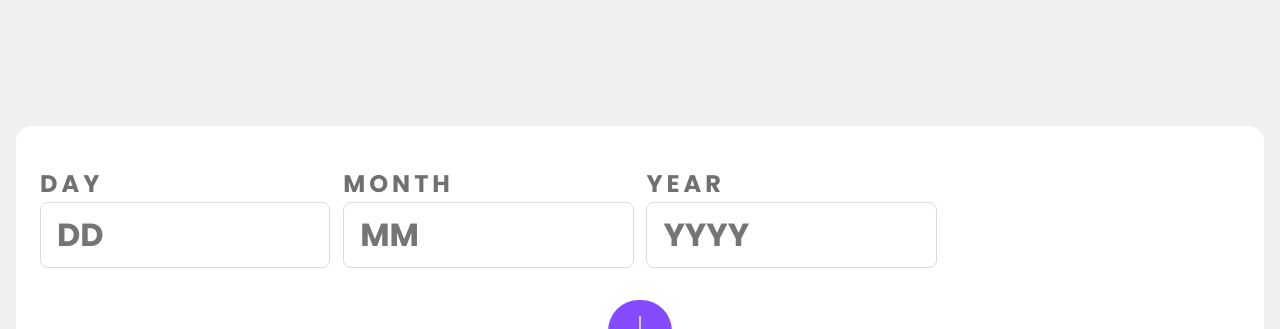
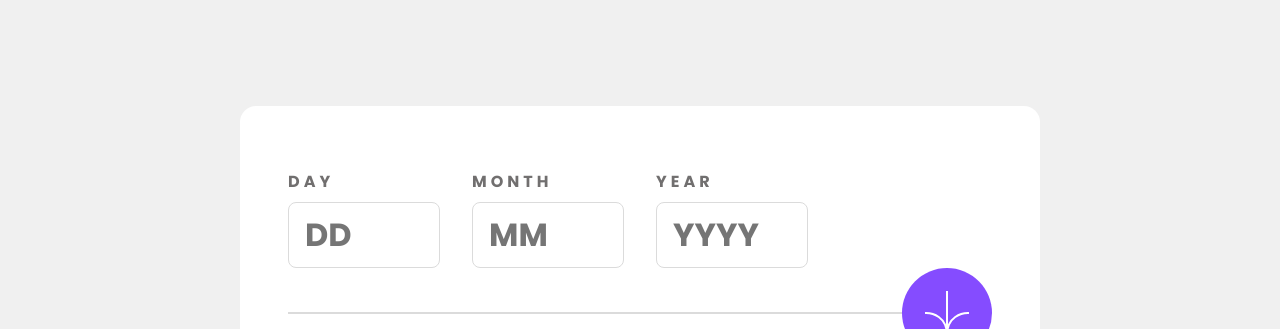
Before and after one commit to BomanStatic/age-calculator-app, a plain HTML site: page index.html in a window 1280 px wide. Shown: the top 329 px of the page. Drawn offline with Linux system fonts and the light colour scheme.

Commit message:
Small changes

```diff
--- a/app.js
+++ b/app.js
@@ -1,7 +1,10 @@
 const submitButton = document.querySelector("#submit");
 const outputs = document.querySelectorAll("h2 > span");
+const form = document.querySelector("form");
+
 submitButton.addEventListener("click", (e) => {
     e.preventDefault();
+    form.classList.add("submitted");
     const inputYear = document.querySelector("#year").value;
     const inputDay = document.querySelector("#day").value;
     const inputMonth = document.querySelector("#month").value;
--- a/style.css
+++ b/style.css
@@ -100,24 +100,29 @@
     --neutral-off-black: hsl(0, 0%, 8%);
 
     /* FONT */
-    --font-input: clamp(1.5rem, 4vw, 2rem);
-    --font-label: clamp(0.8rem, 2vw, 1.5rem);
-    --font-output: clamp(3rem, 10vw, 5rem);
+    --font-input: clamp(1.2rem, 4vw, 2rem);
+    --font-label: clamp(0.8rem, 2vw, 1rem);
+    --font-output: clamp(3.2rem, 10vw, 7rem);
     --font-family: "Poppins", sans-serif;
+
+    /* MISC */
+    --padding-inline-main: clamp(1.5rem, 5vw, 3rem);
+    --padding-block-main: clamp(2.5rem, 5vw, 4rem);
+    --width-main: min(100% - 2rem, 50rem);
 }
 body {
     font-family: var(--font-family);
     background-color: var(--neutral-off-white);
-    padding-inline: 1rem;
-    display: grid;
+    /* display: grid; */
+    margin-top: 2rem;
     place-items: center;
 }
 main {
-    /* width: min(100% - 2rem, 90rem); */
+    width: var(--width-main);
     margin-inline: auto;
     background-color: var(--neutral-white);
-    padding-inline: 1.5rem;
-    padding-block: 2.5rem;
+    padding-inline: var(--padding-inline-main);
+    padding-block: var(--padding-block-main);
     border-radius: 1rem 1rem 15vh 1rem;
     display: grid;
     gap: 2rem;
@@ -129,6 +134,10 @@ form {
     grid-template-columns: repeat(3, 1fr);
     gap: 0.8rem;
     row-gap: 2rem;
+}
+form > div {
+    display: grid;
+    gap: 0.5rem;
 }
 label {
     font-size: var(--font-label);
@@ -143,20 +152,15 @@ input {
     border: 1px solid var(--neutral-light-grey);
     width: 100%;
     border-radius: 0.5rem;
+    caret-color: var(--primary-purple);
+}
+input:focus {
+    outline: 1px solid var(--primary-purple);
 }
 .line {
     width: 100%;
     height: 2px;
     background-color: var(--neutral-light-grey);
-}
-/* button {
-    grid-row: 2;
-} */
-.line,
-button {
-    grid-column: 1 / -1;
-    grid-row: 2;
-    place-self: center;
 }
 button {
     border: 0;
@@ -164,14 +168,37 @@ button {
     background-color: var(--primary-purple);
     padding: 1rem;
     border-radius: 50vh;
-    width: 4rem;
+    width: clamp(4rem, 7vw, 6rem);
+    display: grid;
+    place-content: center;
+    aspect-ratio: 1/1;
+    transition: background-color 0.15s ease-in-out;
 }
-input:focus {
-    outline: 1px solid var(--primary-purple);
+button:hover {
+    background-color: black;
+}
+.line,
+button {
+    grid-column: 1 / -1;
+    grid-row: 2;
+    place-self: center;
+    cursor: pointer;
 }
 @media (min-width: 800px) {
+    body {
+        display: grid;
+    }
+    main {
+        border-bottom-right-radius: 20vh;
+        gap: 0;
+    }
     form {
         grid-template-columns: repeat(4, 1fr);
+        gap: 2rem;
+        row-gap: 0;
+    }
+    button {
+        place-self: end;
     }
 }
 
@@ -184,3 +211,8 @@ h2 {
 h2 > span {
     color: var(--primary-purple);
 }
+
+form.submitted input[type="text"]:invalid {
+    border: 1px solid red;
+    outline: 0;
+}
```
